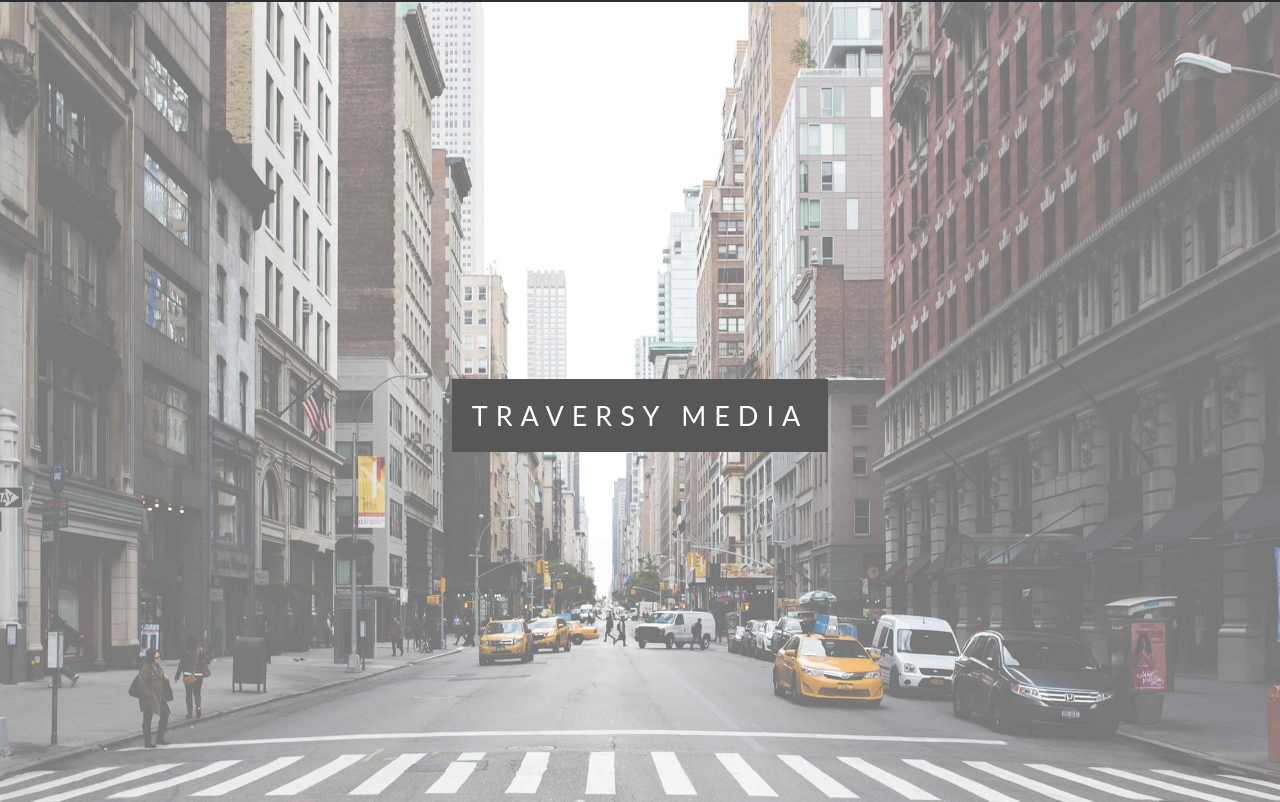
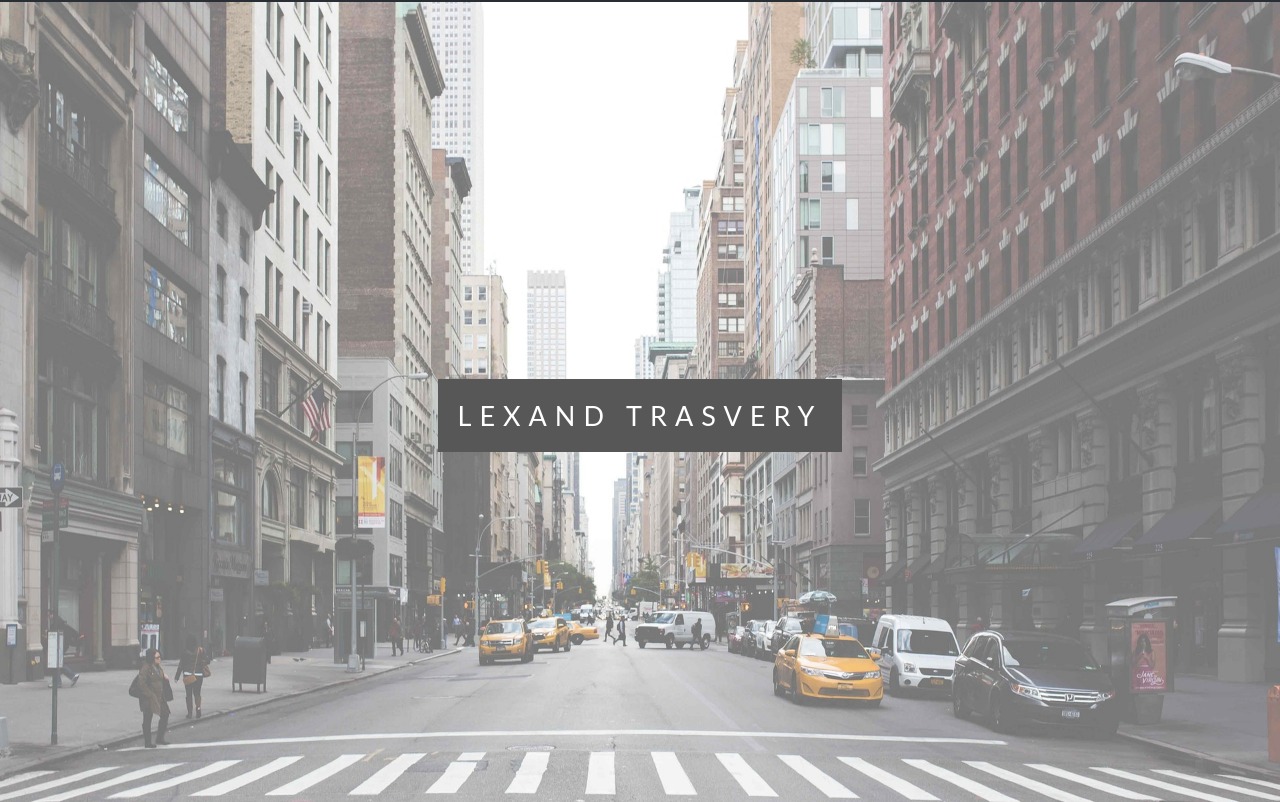
Before and after one commit to lexand02/cobalagi, a plain HTML site: page index.html in a window 1280 px wide. Shown: the part 2555-3357 px from the top of the page. Drawn offline with Linux system fonts and the light colour scheme.

Commit message:
Update index.html

```diff
--- a/index.html
+++ b/index.html
@@ -56,7 +56,7 @@
   <div class="pimg1">
     <div class="ptext">
       <span class="border">
-        Traversy Media
+        Lexand Trasvery
       </span>
     </div>
   </div>
```
